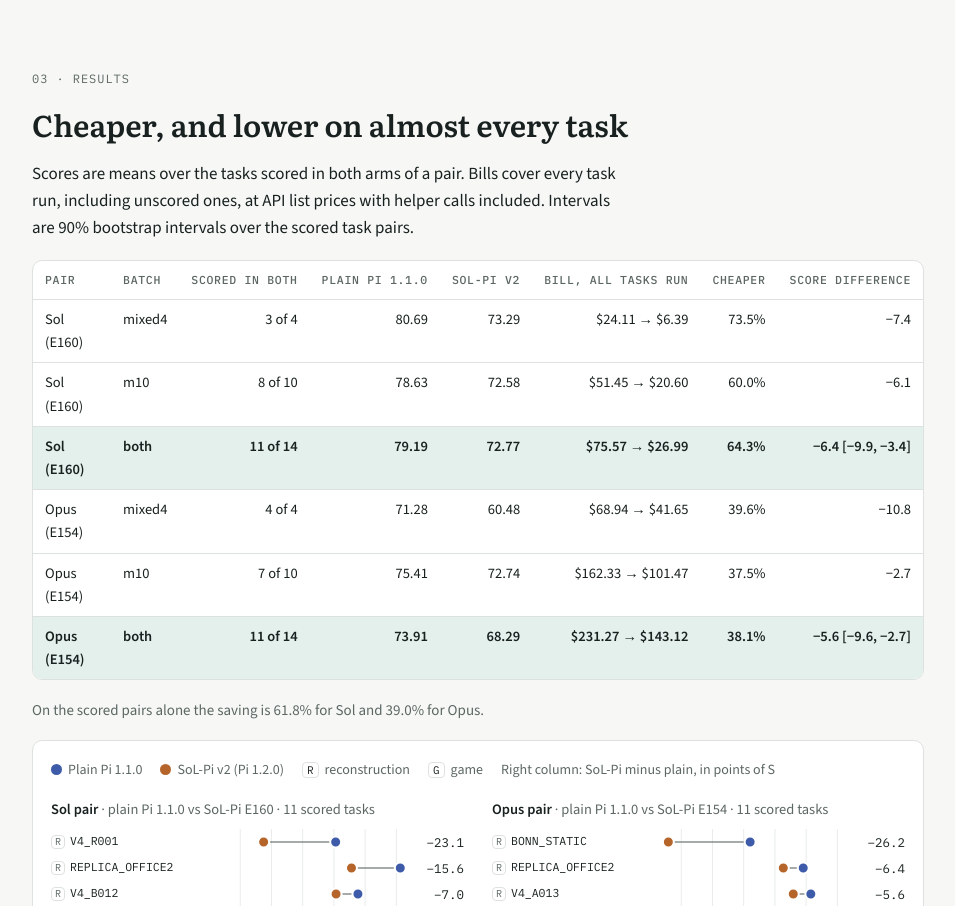
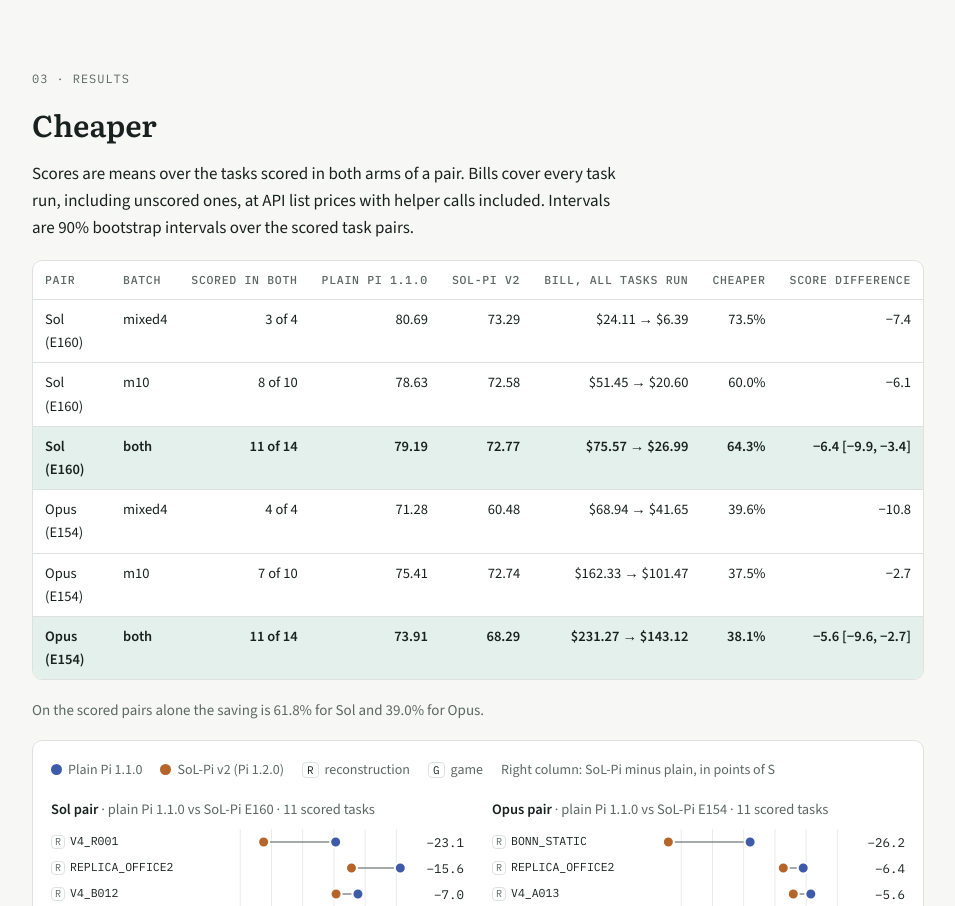
Before and after one commit to lyttttt3333/lyttttt3333.github.io, a plain HTML site: page sol-pi-visual.html in a window 1280 px wide. Shown: the part 5052-5958 px from the top of the page, without its empty margins (162-1117 px from the left). Drawn offline with nearby package versions, Linux system fonts and the light colour scheme.

Commit message:
Shorten results heading
Co-Authored-By: Claude Opus 5.5 <noreply@anthropic.com>

```diff
--- a/sol-pi-visual.html
+++ b/sol-pi-visual.html
@@ -460,7 +460,7 @@ footer{margin-top:80px;padding-top:18px;border-top:1px solid var(--rule);font-si
 <!-- ============ 3. Results ============ -->
 <section id="results">
   <div class="label">03 · Results</div>
-  <h2>Cheaper, and lower on almost every task</h2>
+  <h2>Cheaper</h2>
   <p>Scores are means over the tasks scored in both arms of a pair. Bills cover every task run, including unscored ones, at API list prices with helper calls included. Intervals are 90% bootstrap intervals over the scored task pairs.</p>
   <div class="tbl">
     <table class="res">
```
